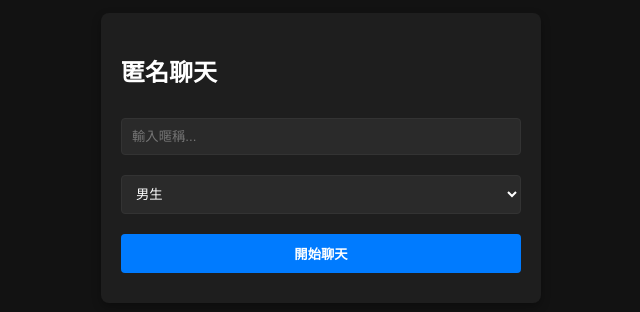
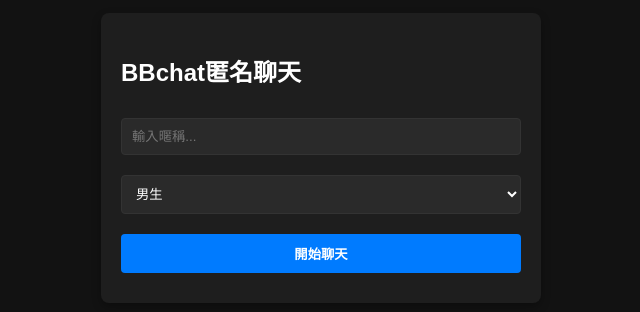
Before and after one commit to mutang0210/BBchat, a website: page public/index.html in a window 1280 px wide. Shown: the part 242-554 px from the top of the page, without its empty margins (319-959 px from the left). Drawn offline with nearby package versions, Linux system fonts and the light colour scheme.

Commit message:
Update title and heading to include 'BBchat'

```diff
--- a/public/index.html
+++ b/public/index.html
@@ -3,7 +3,7 @@
 <head>
     <meta charset="UTF-8">
     <meta name="viewport" content="width=device-width, initial-scale=1.0">
-    <title>匿名聊天室</title>
+    <title>BBchat匿名聊天室</title>
     <style>
         body { font-family: sans-serif; background: #121212; color: #fff; display: flex; justify-content: center; align-items: center; height: 100vh; margin: 0; }
         .container { width: 90%; max-width: 400px; background: #1e1e1e; padding: 20px; border-radius: 8px; box-shadow: 0 4px 10px rgba(0,0,0,0.3); }
@@ -19,7 +19,7 @@
 <body>
 
 <div class="container" id="loginScreen">
-    <h2>匿名聊天</h2>
+    <h2>BBchat匿名聊天</h2>
     <input type="text" id="nickname" placeholder="輸入暱稱...">
     <select id="gender">
         <option value="男生">男生</option>
```
